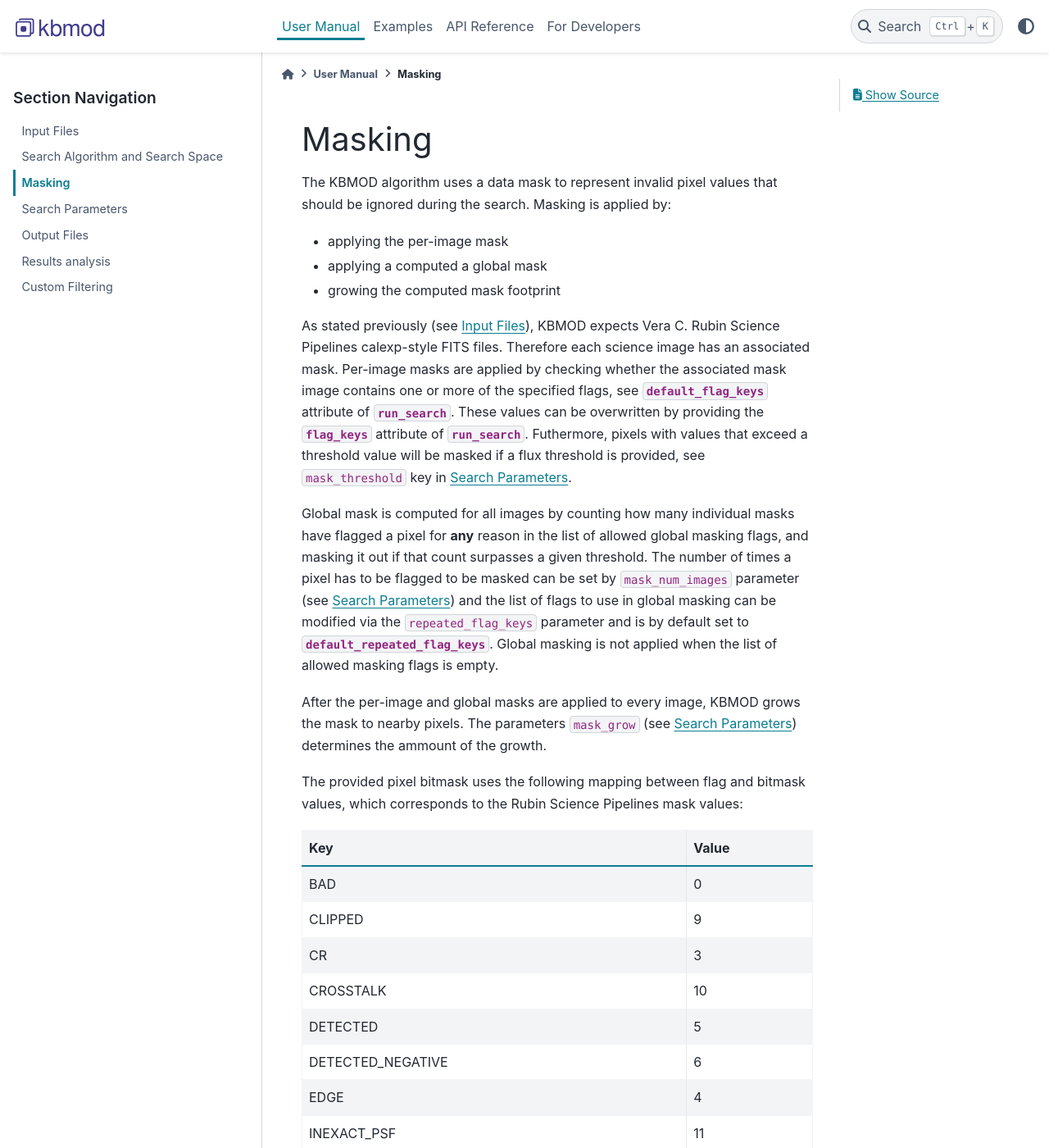
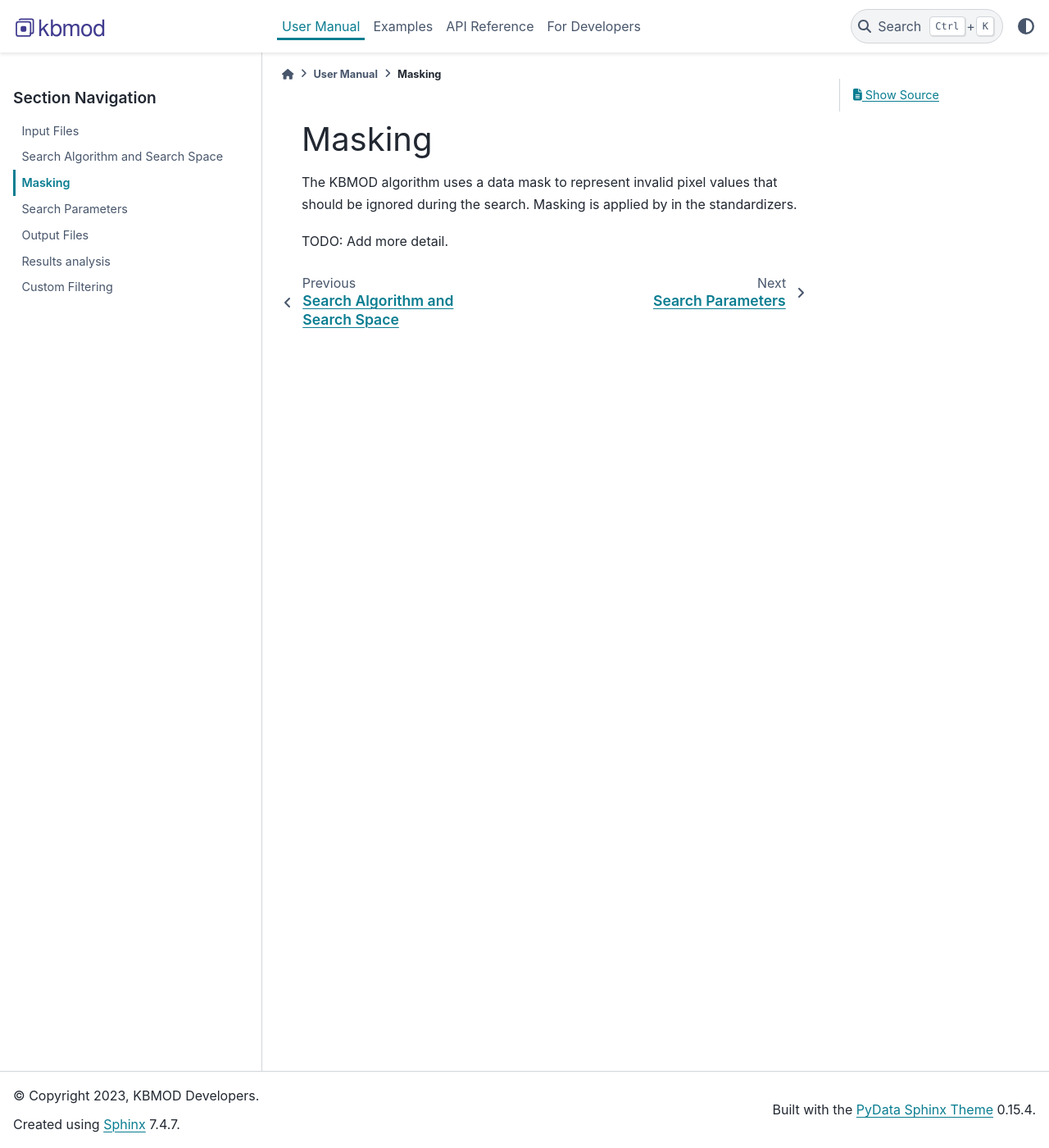
Before and after one commit to dirac-institute/kbmod, a Sphinx documentation site: the page built from docs/source/user_manual/masking.rst, in a window 1280 px wide and 1400 px high. Shown: the whole window at 82% size. Built offline with Sphinx 7.4.7 and the PyData theme 0.15.4, drawn with Linux system fonts in a browser that asks for light colours; pages that are not in the unit, such as notebooks, are missing from menus; some of the changed text lies outside the part shown.

```diff
--- a/docs/source/user_manual/masking.rst
+++ b/docs/source/user_manual/masking.rst
@@ -1,42 +1,6 @@
 Masking
 =======
 
-The KBMOD algorithm uses a data mask to represent invalid pixel values that should be ignored during the search. Masking is applied by:
+The KBMOD algorithm uses a data mask to represent invalid pixel values that should be ignored during the search. Masking is applied by in the standardizers.
 
-* applying the per-image mask
-* applying a computed a global mask
-* growing the computed mask footprint
-
-As stated previously (see :ref:`Input Files`), KBMOD expects  Vera C. Rubin Science Pipelines calexp-style FITS files. Therefore each science image has an associated mask. Per-image masks are applied by checking whether the associated mask image contains one or more of the specified flags, see :py:attr:`~kbmod.run_search.run_search.default_flag_keys` attribute of :py:class:`~kbmod.run_search.run_search`.
-These values can be overwritten by providing the :py:attr:`~kbmod.run_search.run_search.flag_keys` attribute  of :py:class:`~kbmod.run_search.run_search`. Futhermore, pixels with values that exceed a threshold value will be masked if a flux threshold is provided, see ``mask_threshold`` key in :ref:`Search Parameters`.
-
-Global mask is computed for all images by counting how many individual masks have flagged a pixel for **any** reason in the list of allowed global masking flags, and masking it out if that count surpasses a given threshold. The number of times a pixel has to be flagged to be masked can be set by ``mask_num_images`` parameter (see :ref:`Search Parameters`) and the list of flags to use in global masking can be modified via the ``repeated_flag_keys`` parameter and is by default set to :py:attr:`~kbmod.run_search.run_search.default_repeated_flag_keys`.
-Global masking is not applied when the list of allowed masking flags is empty.
-
-After the per-image and global masks are applied to every image, KBMOD grows the mask to nearby pixels. The parameters ``mask_grow`` (see :ref:`Search Parameters`) determines the ammount of the growth.
-
-The provided pixel bitmask uses the following mapping between flag and bitmask values, which corresponds to the Rubin Science Pipelines mask values:
-
-==================  =====
-Key                 Value
-==================  =====
-BAD                   0
-CLIPPED               9
-CR                    3
-CROSSTALK            10
-DETECTED              5
-DETECTED_NEGATIVE     6
-EDGE                  4
-INEXACT_PSF          11
-INTRP                 2
-NOT_DEBLENDED        12
-NO_DATA               8
-REJECTED             13
-SAT                   1
-SENSOR_EDGE          14
-SUSPECT               7
-UNMASKEDNAN          15
-==================  =====
-
-
-To overwrite the default mapping set ``mask_bits_dict`` parameter, see :ref:`Search Parameters`.
+TODO: Add more detail.
```
Also changed, not shown: docs/source/user_manual/search_params.rst (+1 -29 lines), 4 other files.
